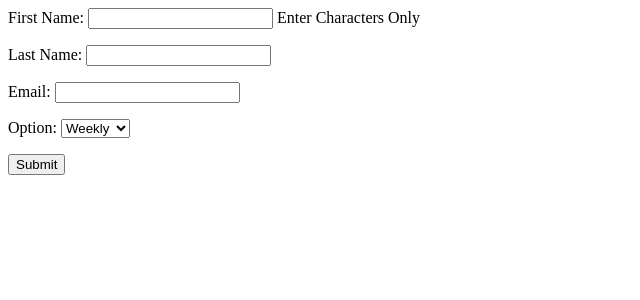
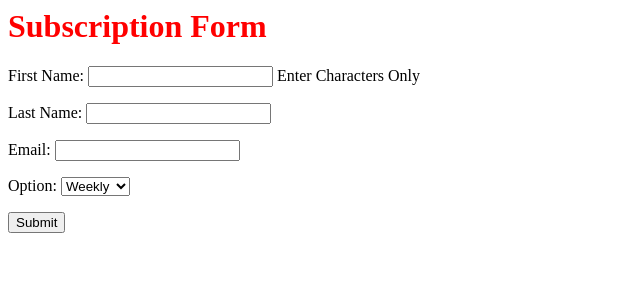
Before and after one commit to RohitKaregaonkar/jobapp, a Django app: page /subscribe/ in a window 1280 px wide. Shown: the top 300 px of the page, without its empty margins (0-640 px from the left). Run offline with Django 4.2, Linux system fonts and the light colour scheme.

Commit message:
Adding Static Files into Project and using Static keyword to load the files in html page

```diff
--- /dev/null
+++ b/subscribe/static/main.css
@@ -0,0 +1,3 @@
+h1 {
+    color: red;
+}
--- a/subscribe/templates/subscribe/subscribe.html
+++ b/subscribe/templates/subscribe/subscribe.html
@@ -1,10 +1,21 @@
+{% load static %}
+
+
 <html>
 <head>
+
+    <meta charset="UTF-8">
+    <meta http-equiv="X-UA-Compatible" content="IE=edge">
+    <meta name="viewport" content="width=device-width, initial-scale=1.0">
+    <link rel="stylesheet" type="text/css" href="{% static 'main.css' %}">
 
     <title>Subscription Form </title>
 
 </head>
 <body>
+
+    <h1>Subscription Form</h1>
+
     <form method="post">
         {% csrf_token %}
 
```
